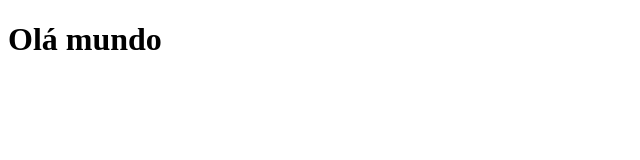
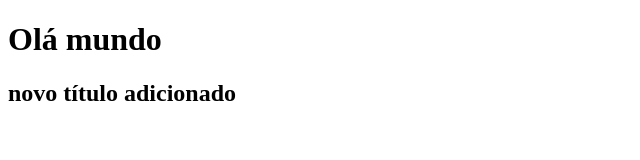
Before and after one commit to NathanFernandes12/meu-repositorio, a plain HTML site: page index.html in a window 1280 px wide. Shown: the whole page, without its empty margins (0-640 px from the left). Drawn offline with Linux system fonts and the light colour scheme.

Commit message:
Update index.html

```diff
--- a/index.html
+++ b/index.html
@@ -8,6 +8,7 @@
 <body>
 
 <h1>Olá mundo</h1>
+<h2>novo título adicionado</h2>
 
 </body>
 </html>
```
